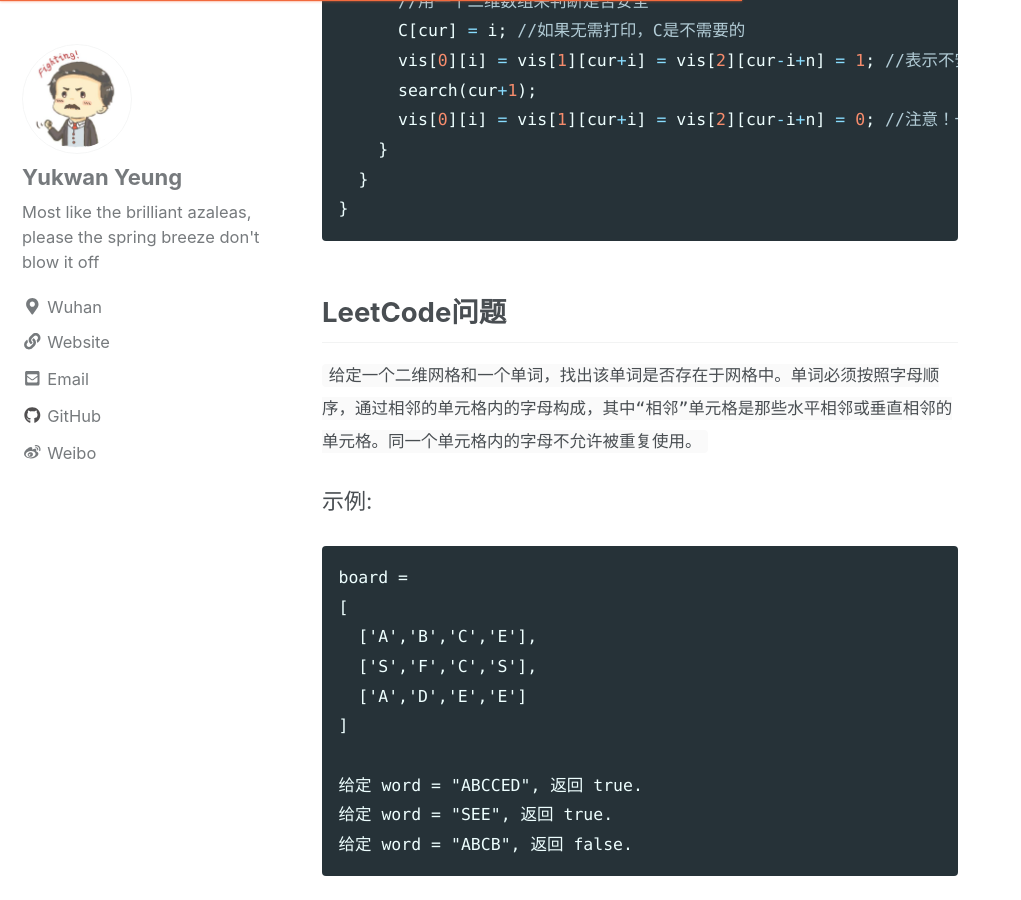
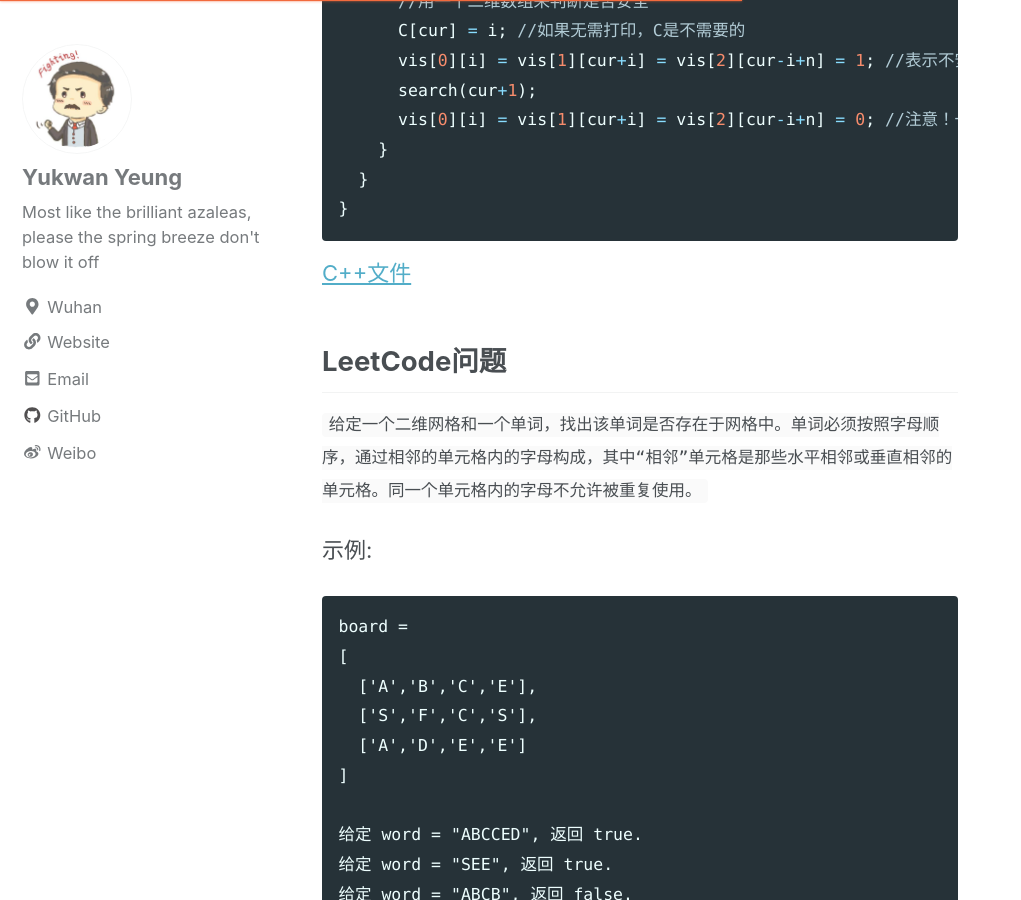
Before and after one commit to YuunYang/blog, a Jekyll site: the page built from _posts/1997-02-18-backtracking-cn.md, in a window 1280 px wide and 900 px high, scrolled down 3874 px. Shown: the whole window, without its empty margins (0-1021 px from the left). Built offline with Jekyll 4.4.1, drawn with Linux system fonts in a browser that asks for light colours; nearby versions of some CDN libraries; formulas are drawn with MathJax 3; comment, search, counter and statistics services are not loaded.

Commit message:
backtracking-cn

````diff
--- a/_posts/1997-02-18-backtracking-cn.md
+++ b/_posts/1997-02-18-backtracking-cn.md
@@ -90,6 +90,8 @@ void search(int cur) {
 }
 ```
 
+[C++文件](/assets/files/nqueue.cpp)
+
 ## LeetCode问题
 
 `给定一个二维网格和一个单词，找出该单词是否存在于网格中。单词必须按照字母顺序，通过相邻的单元格内的字母构成，其中“相邻”单元格是那些水平相邻或垂直相邻的单元格。同一个单元格内的字母不允许被重复使用。`
````
Also changed, not shown: other parts of _posts/1997-02-18-backtracking-cn.md (+0 -2 lines).
